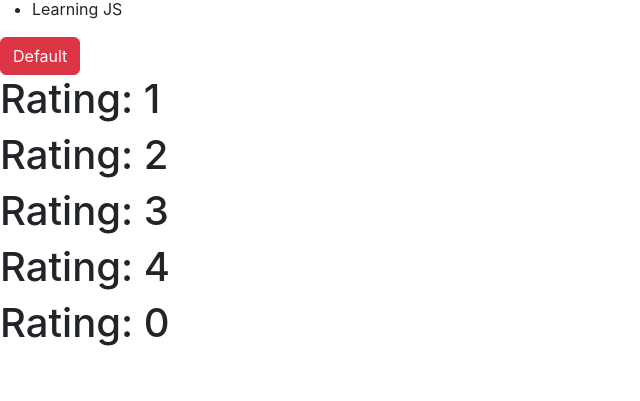
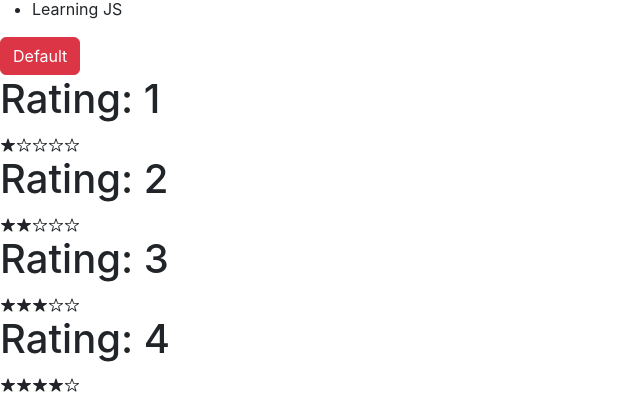
Before and after one commit to fabianoone/beginning-react-with-hooks, a React (Create React App) app: page / in a window 1280 px wide. Shown: the part 511-912 px from the top of the page, without its empty margins (0-640 px from the left). Before the commit the page ends 866 px from the top, so only its background shows below. Built offline with nearby package versions, Linux system fonts and the light colour scheme.

Commit message:
Improving the look (not the logic)

```diff
--- a/package.json
+++ b/package.json
@@ -11,6 +11,7 @@
     "react": "^19.1.0",
     "react-bootstrap": "^2.10.10",
     "react-dom": "^19.1.0",
+    "react-icons": "^5.5.0",
     "react-scripts": "5.0.1",
     "web-vitals": "^2.1.4"
   },
--- a/src/App.js
+++ b/src/App.js
@@ -24,7 +24,7 @@ function App() {
             <Rating rating='2' />
             <Rating rating='3' />
             <Rating rating='4' />
-            <Rating />
+            <Rating rating='5' />
         </div>
     );
 }
--- a/src/Rating.js
+++ b/src/Rating.js
@@ -1,8 +1,38 @@
+import { IoIosStar, IoIosStarOutline } from "react-icons/io";
+
 function Rating(props) {
-    const rating = props.rating || 0;
     return (
         <div>
-            <h1>Rating: {rating}</h1>
+            <h1>Rating: {props.rating}</h1>
+            {props.rating >= 1 ? (
+                <IoIosStar />
+            ) : (
+                <IoIosStarOutline />
+            )}
+
+            {props.rating >= 2 ? (
+                <IoIosStar />
+            ) : (
+                <IoIosStarOutline />
+            )}
+
+            {props.rating >= 3 ? (
+                <IoIosStar />
+            ) : (
+                <IoIosStarOutline />
+            )}
+
+            {props.rating >= 4 ? (
+                <IoIosStar />
+            ) : (
+                <IoIosStarOutline />
+            )}
+
+            {props.rating >= 5 ? (
+                <IoIosStar />
+            ) : (
+                <IoIosStarOutline />
+            )}
         </div>
     );
 }
```
Also changed, not shown: 1 other file (tests, documents, lock files or other folders).
